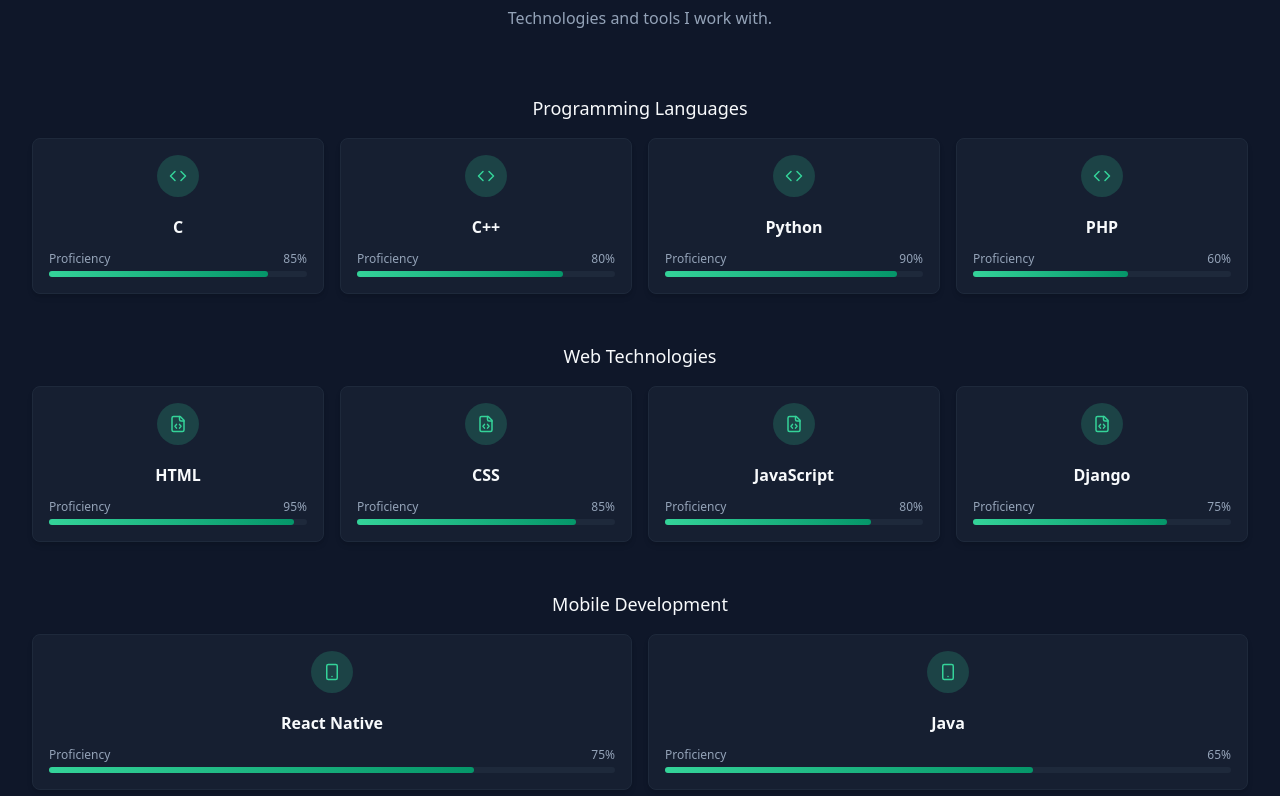
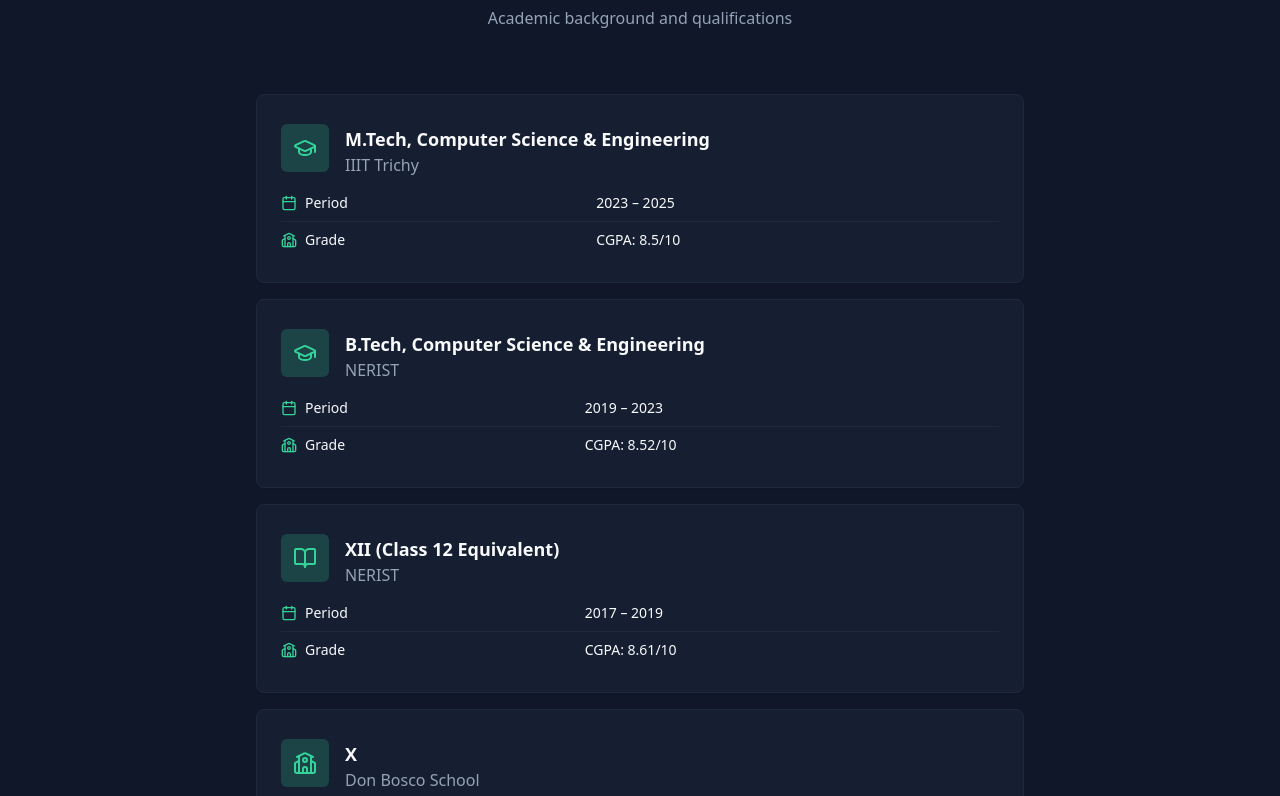
Before and after one commit to Novadotgg/Portfolio-react, a React (Vite) app: page / in a window 1280 px wide. Shown: the part 1644-2440 px from the top of the page. Built offline with nearby package versions, Linux system fonts and the light colour scheme.

Commit message:
Add education section to portfolio
Added an education section to the portfolio, including details of M.Tech, B.Tech, XII, and X qualifications.

```diff
--- /dev/null
+++ b/src/components/EducationSection.tsx
@@ -0,0 +1,110 @@
+
+import React from 'react';
+import { GraduationCap, Calendar, School, BookOpen } from 'lucide-react';
+import { Card, CardContent, CardHeader } from '@/components/ui/card';
+import { Table, TableBody, TableCell, TableRow } from '@/components/ui/table';
+
+interface EducationItemProps {
+  degree: string;
+  institution: string;
+  period: string;
+  grade: string;
+  icon: React.ReactNode;
+}
+
+const EducationItem: React.FC<EducationItemProps> = ({ degree, institution, period, grade, icon }) => {
+  return (
+    <Card className="mb-4 bg-secondary/50 border border-muted hover:shadow-md transition-shadow">
+      <CardHeader className="flex flex-row items-center gap-4 pb-2">
+        <div className="p-3 bg-emerald-400/20 rounded-md">
+          {icon}
+        </div>
+        <div>
+          <h3 className="text-lg font-semibold">{degree}</h3>
+          <p className="text-muted-foreground">{institution}</p>
+        </div>
+      </CardHeader>
+      <CardContent>
+        <Table>
+          <TableBody>
+            <TableRow>
+              <TableCell className="py-2 pl-0 font-medium flex items-center">
+                <Calendar size={16} className="mr-2 text-emerald-400" />
+                <span>Period</span>
+              </TableCell>
+              <TableCell className="py-2">{period}</TableCell>
+            </TableRow>
+            <TableRow>
+              <TableCell className="py-2 pl-0 font-medium flex items-center">
+                <School size={16} className="mr-2 text-emerald-400" />
+                <span>Grade</span>
+              </TableCell>
+              <TableCell className="py-2">{grade}</TableCell>
+            </TableRow>
+          </TableBody>
+        </Table>
+      </CardContent>
+    </Card>
+  );
+};
+
+const EducationSection: React.FC = () => {
+  const educationHistory = [
+    {
+      degree: "M.Tech, Computer Science & Engineering",
+      institution: "IIIT Trichy",
+      period: "2023 – 2025",
+      grade: "CGPA: 8.5/10",
+      icon: <GraduationCap size={24} className="text-emerald-400" />
+    },
+    {
+      degree: "B.Tech, Computer Science & Engineering",
+      institution: "NERIST",
+      period: "2019 – 2023",
+      grade: "CGPA: 8.52/10",
+      icon: <GraduationCap size={24} className="text-emerald-400" />
+    },
+    {
+      degree: "XII (Class 12 Equivalent)",
+      institution: "NERIST",
+      period: "2017 – 2019",
+      grade: "CGPA: 8.61/10",
+      icon: <BookOpen size={24} className="text-emerald-400" />
+    },
+    {
+      degree: "X",
+      institution: "Don Bosco School",
+      period: "2017",
+      grade: "CGPA: 10/10",
+      icon: <School size={24} className="text-emerald-400" />
+    }
+  ];
+
+  return (
+    <section id="education" className="section-padding">
+      <div className="container">
+        <div className="text-center mb-16">
+          <h2 className="text-3xl font-bold mb-2">My <span className="text-gradient">Education</span></h2>
+          <p className="text-muted-foreground max-w-2xl mx-auto">
+            Academic background and qualifications
+          </p>
+        </div>
+
+        <div className="max-w-3xl mx-auto">
+          {educationHistory.map((item, index) => (
+            <EducationItem
+              key={index}
+              degree={item.degree}
+              institution={item.institution}
+              period={item.period}
+              grade={item.grade}
+              icon={item.icon}
+            />
+          ))}
+        </div>
+      </div>
+    </section>
+  );
+};
+
+export default EducationSection;
--- a/src/pages/Index.tsx
+++ b/src/pages/Index.tsx
@@ -3,6 +3,7 @@ import React from 'react';
 import Navbar from '@/components/Navbar';
 import HeroSection from '@/components/HeroSection';
 import AboutSection from '@/components/AboutSection';
+import EducationSection from '@/components/EducationSection';
 import SkillsSection from '@/components/SkillsSection';
 import ProjectsSection from '@/components/ProjectsSection';
 import ContactSection from '@/components/ContactSection';
@@ -14,6 +15,7 @@ const Index = () => {
       <Navbar />
       <HeroSection />
       <AboutSection />
+      <EducationSection />
       <SkillsSection />
       <ProjectsSection />
       <ContactSection />
```
